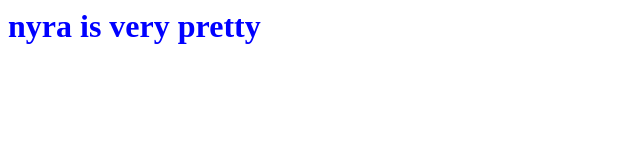
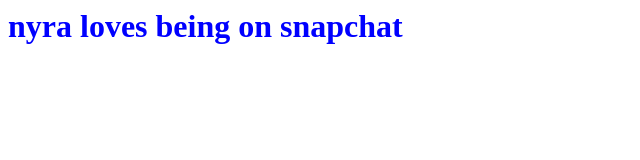
Before and after one commit to adaire-nyra/Nyra20, a plain HTML site: page index.html in a window 1280 px wide. Shown: the whole page, without its empty margins (0-640 px from the left). Drawn offline with Linux system fonts and the light colour scheme.

Commit message:
Update index.html

```diff
--- a/index.html
+++ b/index.html
@@ -6,7 +6,7 @@
 </head>
 <body>
 <h1>
-nyra is very pretty
+nyra loves being on snapchat
 </h1>
 </body>
 </html>
```
